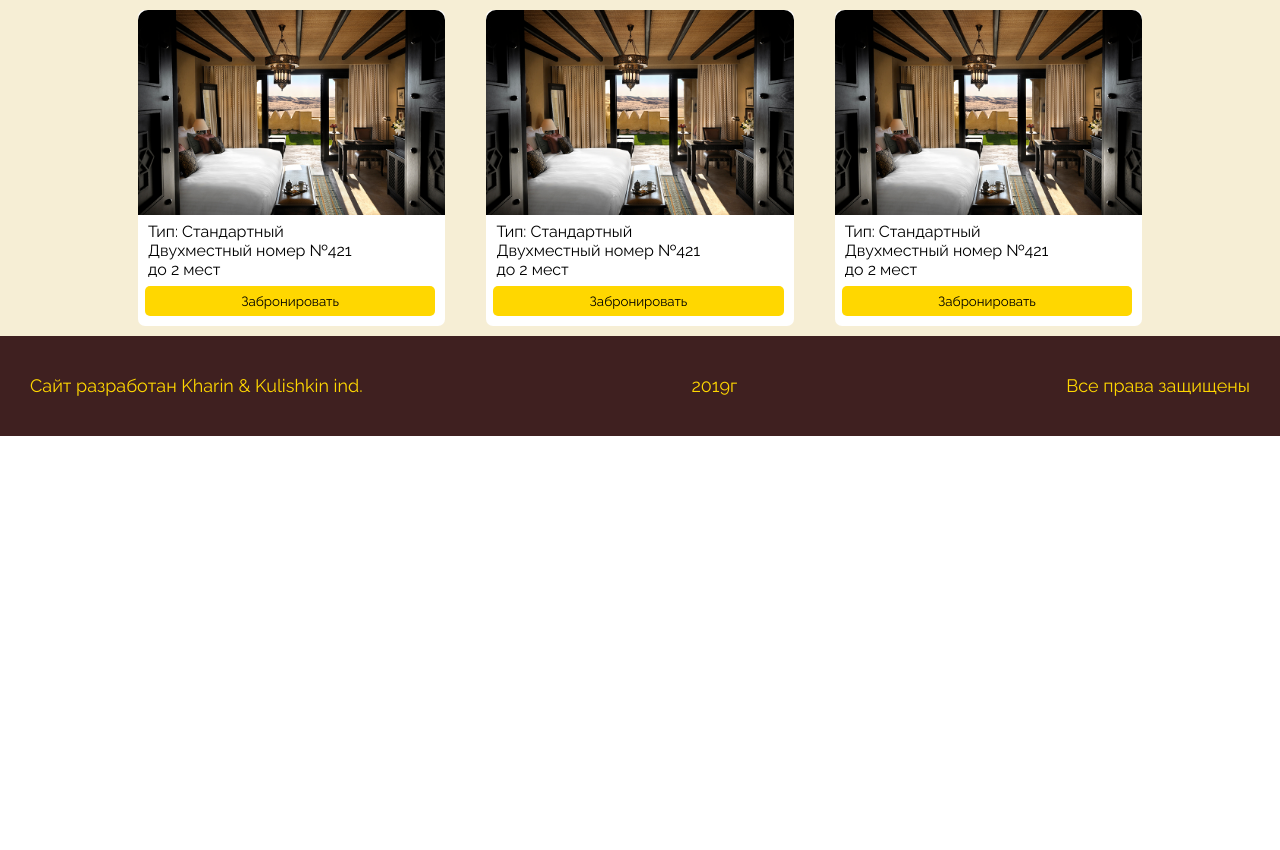
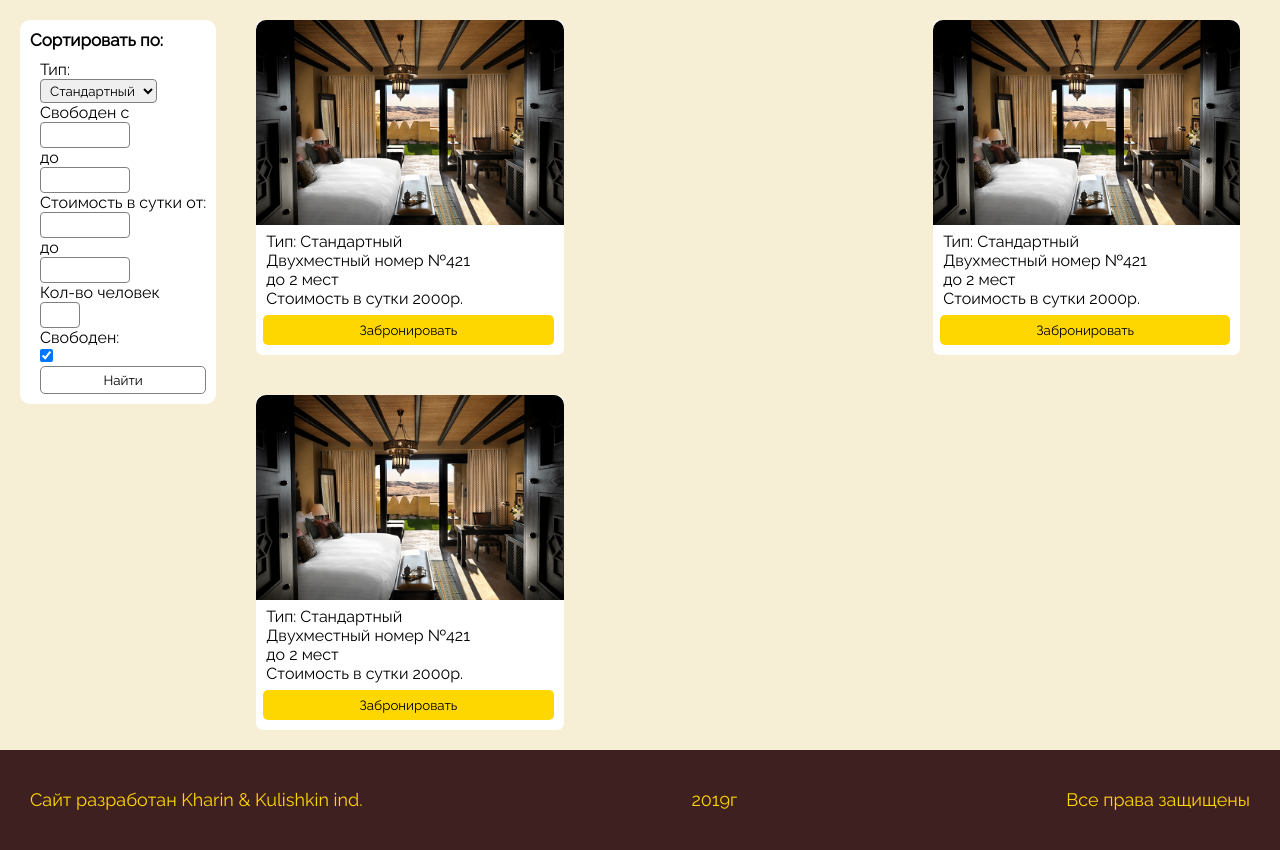
Before and after one commit to Aruka7/TI_LW, a PHP site: page /rooms.html in a window 1280 px wide. Shown: the part 114-964 px from the top of the page. Before the commit the page ends 550 px from the top, so only its background shows below. Run offline with PHP 8.4, Linux system fonts and the light colour scheme.

Commit message:
форма сортировки

```diff
--- a/css/main.css
+++ b/css/main.css
@@ -214,7 +214,8 @@ nav{
 }
 footer{
 	background-color: #3f2020;
-	min-height: 100px;
+	height: 100px;
+	flex-shrink: 0;
 	display: flex;
 	align-items: center;
 	justify-content: space-between;
--- a/css/rooms.css
+++ b/css/rooms.css
@@ -1,13 +1,16 @@
-main, header{
-	background-color: #f6eed5;
-}
 body{
 	display: flex;
 	flex-direction: column;
 }
+main{
+	display: flex;
+	justify-content: flex-start;
+	background-color: #f6eed5;
+	min-height: 700px;
+}
 .wrap{
 	max-width: 80%;
-	margin: 0 auto;
+	margin-bottom: auto;
 	display: flex;
 	justify-content: space-between;
 	flex-wrap: wrap;
@@ -17,7 +20,7 @@ body{
 	background-color: #fff;
 	display: flex;
 	flex-direction: column;
-	margin: 10px;
+	margin: 20px;
 	width: 30%;
 	min-width: 250px;
 }
@@ -41,3 +44,51 @@ body{
 	background-color: #f6d600;
 	box-shadow: 0 0 0px 1px #ffd700;
 }
+.filter{
+margin-top: 10px;
+}
+.sidebar{
+	background-color: #fff;
+	margin: 20px 20px auto 20px;
+	padding: 10px;
+	border-radius: 10px;
+}
+.sidebar h1{
+	font-size: 17px;
+	width: 170px;
+}
+.filter form{
+	display: flex;
+	flex-direction: column;
+	align-items: flex-start;
+	margin-left: 10px;
+}
+.filter-select{
+	border-radius: 4px;
+	border: 1px solid grey;
+	padding: 2px 5px;
+}
+.filter-text{
+	font-size: 16px;
+}
+.filter-input{
+	border-radius: 4px;
+	border: 1px solid grey;
+	padding: 4px 10px;
+	font-size: 14px;
+	text-align: center;
+}
+.filter-calendar{
+	max-width: 90px;
+}
+.filter-count{
+	max-width: 40px;
+}
+.filter-btn{
+	padding: 5px 10px;
+	border-radius: 5px;
+	width: 100%;
+	border: 1px solid grey;
+	background-color: #fff;
+	cursor: pointer;
+}
--- a/rooms.html
+++ b/rooms.html
@@ -28,6 +28,45 @@
 		</nav>
 	</header>
 	<main>
+		<div class="sidebar">
+			<h1>Сортировать по:</h1>
+			<div class="filter">
+			<form action="">
+				<div>
+					<div class="filter-text">Тип:</div>
+					<select class="filter-select" size="1" name="typeroom">
+					<option value="common">Стандартный</option>
+					<option value="vip">VIP</option>
+					</select>
+				</div>
+				<div>
+					<div class="filter-text">Свободен с</div>
+					<input class="filter-calendar filter-input" type="text" name="frstDate">
+				</div>
+				<div>
+					<div class="filter-text">до</div>
+					<input class="filter-calendar filter-input" type="text" name="lastDate">
+				</div>
+				<div>
+					<div class="filter-text">Стоимость в сутки от:</div>
+					<input class="filter-calendar filter-input" type="text" name="frstDate">
+				</div>
+				<div>
+					<div class="filter-text">до</div>
+					<input class="filter-calendar filter-input" type="text" name="lastDate">
+				</div>
+				<div>
+					<div class="filter-text">Кол-во человек</div>
+					<input class="filter-count filter-input" type="text" name="countPeople">
+				</div>
+				<div>
+					<div class="filter-text">Свободен:</div>
+					<input class="filter-checkbox" type="checkbox" name="isFree" checked>
+				</div>
+				<button class="filter-btn" type="submit">Найти</button>
+			</form>
+			</div>
+		</div>
 		<div class="wrap">
 			<div class="room-display">
 				<img src="img/room1.jpg" alt="room">
@@ -38,6 +77,8 @@
 					<span class="number"> №421</span>
 					<br>
 					<span class="count-members">до 2 мест<span>
+					<br>
+					<span class="cost">Стоимость в сутки 2000р.</span>
 				</div>
 				<button class="sub-btn">Забронировать</button>
 			</div>
@@ -50,6 +91,8 @@
 					<span class="number"> №421</span>
 					<br>
 					<span class="count-members">до 2 мест<span>
+					<br>
+					<span class="cost">Стоимость в сутки 2000р.</span>
 				</div>
 				<button class="sub-btn">Забронировать</button>
 			</div>
@@ -62,6 +105,8 @@
 					<span class="number"> №421</span>
 					<br>
 					<span class="count-members">до 2 мест<span>
+					<br>
+					<span class="cost">Стоимость в сутки 2000р.</span>
 				</div>
 				<button class="sub-btn">Забронировать</button>
 			</div>
```
